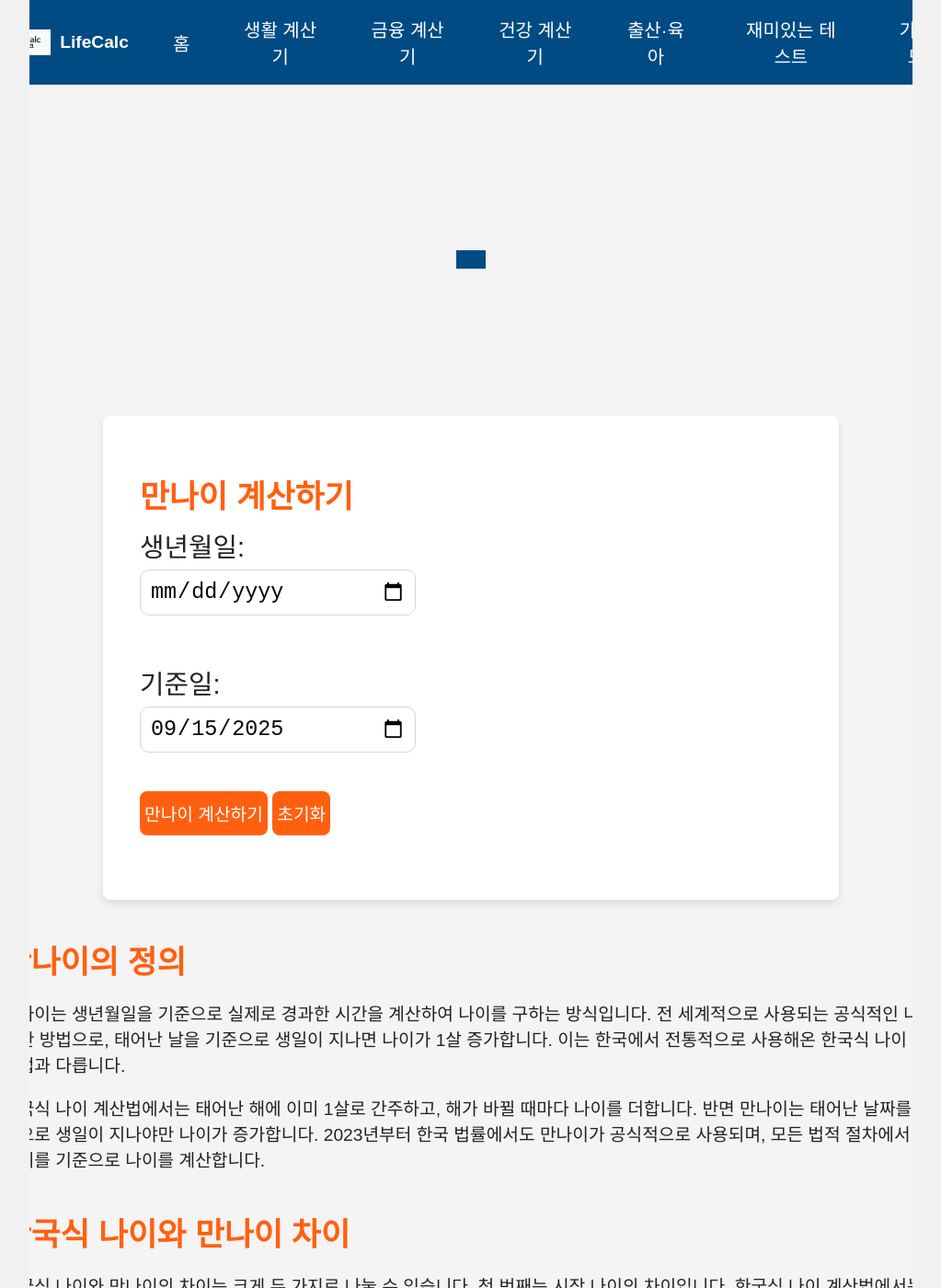
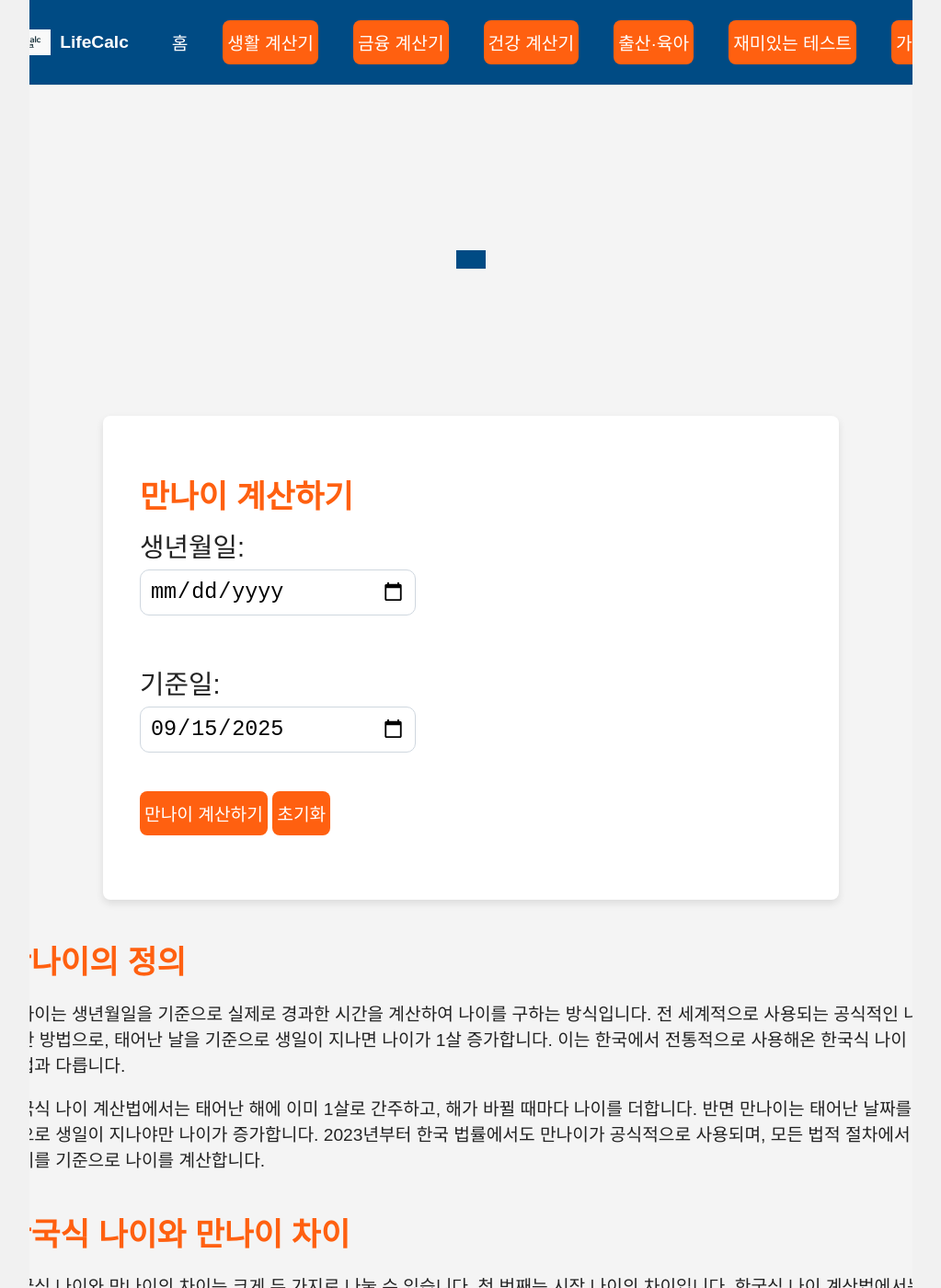
Before and after one commit to khai-lang/LifeCalc, a Jekyll site: the page built from index.html, in a window 1280 px wide and 1400 px high. Shown: the whole window at 92% size, without its empty margins (128-1151 px from the left). Built offline with Jekyll 4.4.1, drawn with Linux system fonts in a browser that asks for light colours.

Commit message:
Update default.html

```diff
--- a/_layouts/default.html
+++ b/_layouts/default.html
@@ -44,14 +44,20 @@
     .brand img{height:28px;width:auto;display:block}
 
     /* 내비게이션: 데스크톱 가로 + 클릭 드롭다운 */
-    nav.site-nav{margin-left:24px} /* 로고와 간격 */
-    .nav-ul{list-style:none;margin:0;padding:0;display:flex;gap:10px;align-items:center;font-size:var(--nav-size)}
-    .nav-ul>li>a,
-    .nav-parent{
-      color:var(--brand-ink);
-      padding:12px 14px; border-radius:10px;
-      background:transparent; border:0; cursor:pointer; font:inherit;
-    }
+    nav.site-nav{margin-left:36px} /* 로고와 간격 */
+    /* 메뉴 리스트: 간격 넓히고 줄바꿈 금지 */
+.nav-ul{
+  list-style:none;margin:0;padding:0;
+  display:flex; align-items:center;
+  gap:18px;              /* 10 → 18 으로 넓힘 (원하면 20~22까지 가능) */
+  flex-wrap:nowrap;      /* 강제로 한 줄 유지 */
+}
+.nav-ul>li>a,
+.nav-parent{
+  white-space:nowrap;    /* 줄바꿈 금지 */
+  word-break:keep-all;   /* 한글 임의 잘림 방지 */
+  letter-spacing:0;      /* 혹시 글자 간격 강제값이 있으면 무효화 */
+}
     .nav-ul>li>a:hover, .nav-parent:hover{background:rgba(255,255,255,.12)}
 
     .drop{position:relative}
```
